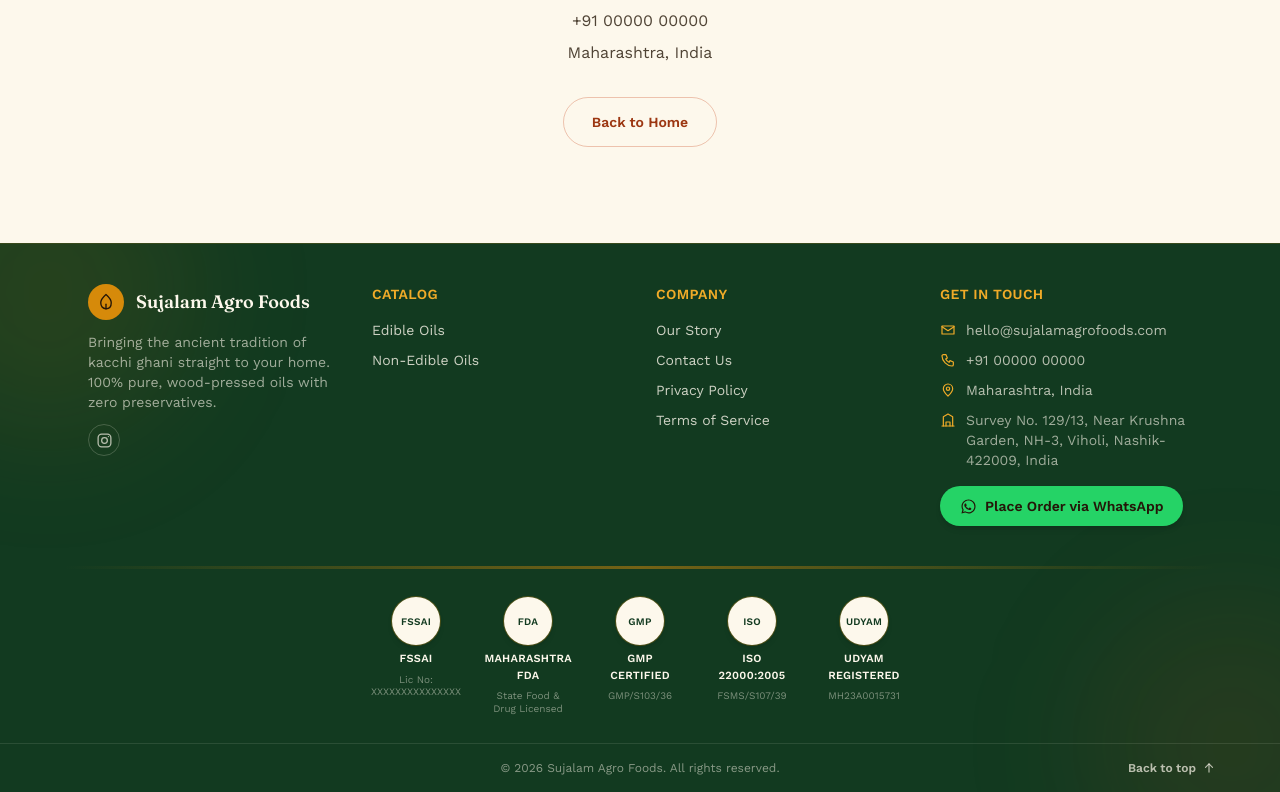
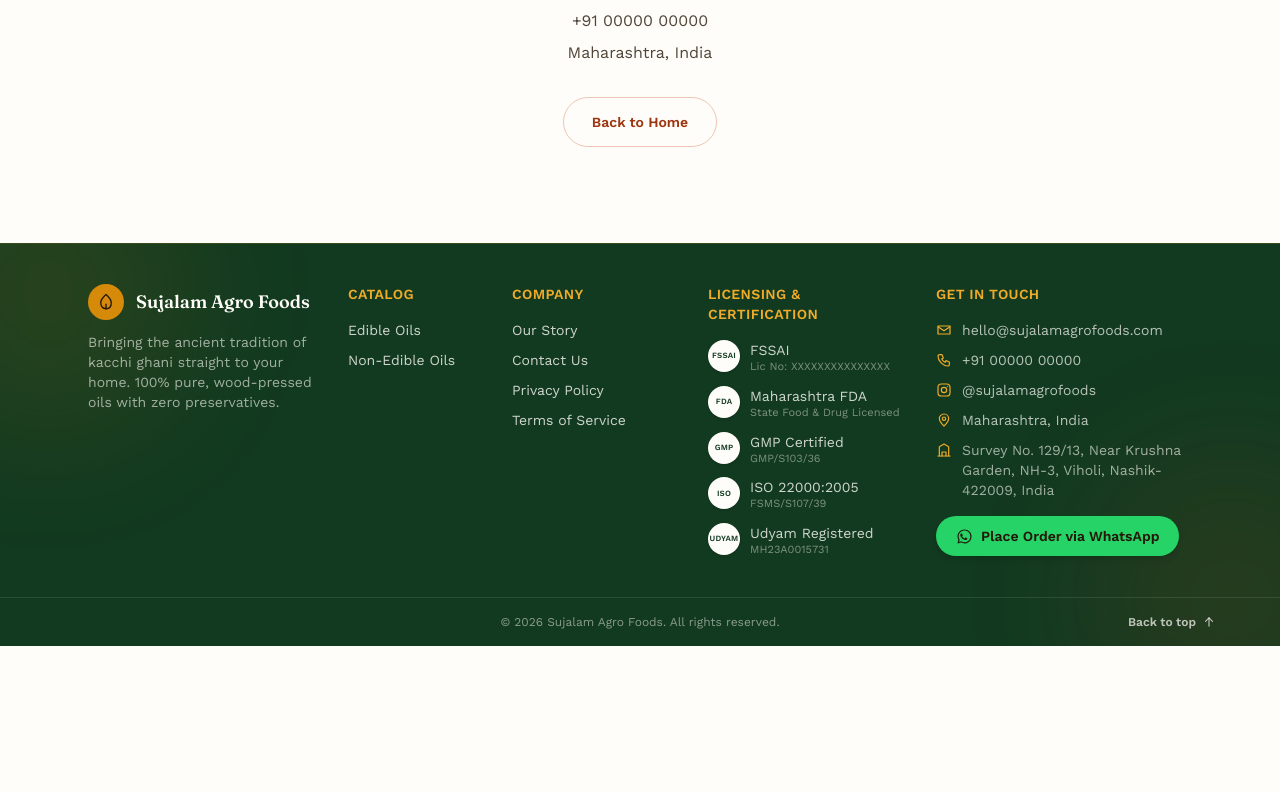
Before and after one commit to jayeshC01/sujalam-agro-foods-web, a Next.js app: page /contact in a window 1280 px wide. Shown: the part 340-1132 px from the top of the page. After the commit the page ends 986 px from the top, so only its background shows below. Built offline with nearby package versions, Linux system fonts and the light colour scheme.

Commit message:
Refactored footer and CSS

```diff
--- a/src/app/catalog/page.tsx
+++ b/src/app/catalog/page.tsx
@@ -20,7 +20,7 @@
     <>
       <SiteHeader />
       <main className="flex-1">
-        <section className="mx-auto max-w-3xl px-6 pb-10 pt-24 text-center">
+        <section className="mx-auto max-w-3xl px-6 pb-10 pt-12 text-center">
           <span className="text-xs font-semibold uppercase tracking-[0.25em] text-terracotta-dark">
             Catalog
           </span>
@@ -38,7 +38,7 @@
             className={`rounded-full px-4 py-2 text-sm font-semibold transition-colors ${
               !selected
                 ? "bg-terracotta text-cream"
-                : "bg-white/60 text-ink/70 hover:bg-white"
+                : "border border-mustard/15 bg-white text-ink/70 hover:border-terracotta/30"
             }`}
           >
             All Products
@@ -50,7 +50,7 @@
               className={`rounded-full px-4 py-2 text-sm font-semibold transition-colors ${
                 selected?.slug === item.slug
                   ? "bg-terracotta text-cream"
-                  : "bg-white/60 text-ink/70 hover:bg-white"
+                  : "border border-mustard/15 bg-white text-ink/70 hover:border-terracotta/30"
               }`}
             >
               {item.name}
--- a/src/app/globals.css
+++ b/src/app/globals.css
@@ -2,9 +2,11 @@
 
 :root {
   /* Sujalam Agro Foods brand palette — earthy, natural, harvest-inspired,
-     tuned for richer saturation so the site reads as vibrant, not muted. */
-  --color-cream: #fdf8ec;
-  --color-cream-dark: #f6e7c9;
+     tuned for richer saturation so the site reads as vibrant, not muted.
+     Base surfaces lean bright/near-white for a premium, airy feel rather
+     than a dim, shaded one. */
+  --color-cream: #fffdf9;
+  --color-cream-dark: #f7f2e6;
   --color-mustard: #d68a0a;
   --color-mustard-light: #f0ab28;
   --color-terracotta: #c8481b;
--- a/src/components/category-grid.tsx
+++ b/src/components/category-grid.tsx
@@ -22,7 +22,7 @@
           <Link
             key={category.slug}
             href={`/catalog?category=${category.slug}`}
-            className="group flex aspect-square flex-col items-center justify-center rounded-2xl border border-mustard/15 bg-white/60 p-6 text-center shadow-sm transition-all hover:-translate-y-1 hover:border-terracotta/30 hover:shadow-lg"
+            className="group flex aspect-square flex-col items-center justify-center rounded-2xl border border-mustard/15 bg-white p-6 text-center shadow-sm transition-all hover:-translate-y-1 hover:border-terracotta/30 hover:shadow-lg"
           >
             <span
               className={`flex h-14 w-14 items-center justify-center rounded-xl ${category.accent}`}
--- a/src/components/pack-size-grid.tsx
+++ b/src/components/pack-size-grid.tsx
@@ -24,7 +24,7 @@
                 {pack.size}
               </div>
             </div>
-            <div className="bg-white/80 px-4 py-3 text-center">
+            <div className="bg-white px-4 py-3 text-center">
               <div className="font-serif text-xl font-semibold text-terracotta-dark">
                 {formatPrice(pack.price)}
               </div>
--- a/src/components/product-card.tsx
+++ b/src/components/product-card.tsx
@@ -14,7 +14,7 @@
   return (
     <Link
       href={`/catalog/${product.slug}`}
-      className="group flex flex-col overflow-hidden rounded-2xl border border-mustard/15 bg-white/60 shadow-sm transition-all hover:-translate-y-1 hover:border-terracotta/30 hover:shadow-lg"
+      className="group flex flex-col overflow-hidden rounded-2xl border border-mustard/15 bg-white shadow-sm transition-all hover:-translate-y-1 hover:border-terracotta/30 hover:shadow-lg"
     >
       <ProductImage tone={tone} />
 
--- a/src/components/site-footer.tsx
+++ b/src/components/site-footer.tsx
@@ -27,8 +27,8 @@
         className="pointer-events-none absolute -bottom-24 -right-24 h-72 w-72 rounded-full bg-terracotta/10 blur-3xl"
       />
 
-      <div className="relative mx-auto grid max-w-6xl gap-8 px-6 py-10 sm:grid-cols-2 md:grid-cols-4">
-        <div>
+      <div className="relative mx-auto flex max-w-6xl flex-col gap-y-8 px-6 py-10 sm:grid sm:grid-cols-2 sm:gap-x-6 lg:flex lg:flex-row lg:flex-wrap lg:justify-between lg:gap-x-8">
+        <div className="lg:w-56">
           <div className="flex items-center gap-3">
             <span className="flex h-9 w-9 items-center justify-center rounded-full bg-mustard text-ink">
               <svg
@@ -53,31 +53,9 @@
             Bringing the ancient tradition of kacchi ghani straight to your
             home. 100% pure, wood-pressed oils with zero preservatives.
           </p>
-          <a
-            href={SOCIALS.instagram}
-            target="_blank"
-            rel="noopener noreferrer"
-            aria-label="Sujalam Agro Foods on Instagram"
-            className="mt-3 inline-flex h-8 w-8 items-center justify-center rounded-full border border-cream/20 text-cream/70 transition-colors hover:border-mustard-light hover:text-mustard-light"
-          >
-            <svg
-              width="17"
-              height="17"
-              viewBox="0 0 24 24"
-              fill="none"
-              stroke="currentColor"
-              strokeWidth="1.8"
-              strokeLinecap="round"
-              strokeLinejoin="round"
-            >
-              <rect x="3" y="3" width="18" height="18" rx="5" />
-              <circle cx="12" cy="12" r="4" />
-              <path d="M17.5 6.5h.01" />
-            </svg>
-          </a>
         </div>
 
-        <div>
+        <div className="lg:w-32">
           <h3 className="text-sm font-semibold uppercase tracking-wide text-mustard-light">
             Catalog
           </h3>
@@ -95,7 +73,7 @@
           </ul>
         </div>
 
-        <div>
+        <div className="lg:w-40">
           <h3 className="text-sm font-semibold uppercase tracking-wide text-mustard-light">
             Company
           </h3>
@@ -135,7 +113,30 @@
           </ul>
         </div>
 
-        <div>
+        <div className="lg:w-48">
+          <h3 className="text-sm font-semibold uppercase tracking-wide text-mustard-light">
+            Licensing &amp; Certification
+          </h3>
+          <ul className="mt-4 space-y-3 text-sm">
+            {CERTIFICATIONS.map((cert) => (
+              <li key={cert.name} className="flex items-start gap-2.5">
+                <span className="flex h-8 w-8 shrink-0 items-center justify-center rounded-full bg-cream shadow-sm">
+                  <span className="text-[8px] font-bold tracking-wide text-leaf-dark">
+                    {cert.wordmark}
+                  </span>
+                </span>
+                <span>
+                  <span className="block text-cream/80">{cert.name}</span>
+                  <span className="block text-[11px] leading-tight text-cream/45">
+                    {cert.detail}
+                  </span>
+                </span>
+              </li>
+            ))}
+          </ul>
+        </div>
+
+        <div className="lg:w-64">
           <h3 className="text-sm font-semibold uppercase tracking-wide text-mustard-light">
             Get in Touch
           </h3>
@@ -157,6 +158,21 @@
                 <path d="M5 4h4l2 5-2.5 1.5a11 11 0 0 0 5 5L15 13l5 2v4a2 2 0 0 1-2 2C10.5 21 3 13.5 3 6a2 2 0 0 1 2-2Z" />
               </svg>
               {CONTACT.phone}
+            </li>
+            <li className="flex items-center gap-2.5">
+              <svg {...contactIconProps} className="shrink-0 text-mustard-light">
+                <rect x="3" y="3" width="18" height="18" rx="5" />
+                <circle cx="12" cy="12" r="4" />
+                <path d="M17.5 6.5h.01" />
+              </svg>
+              <a
+                href={SOCIALS.instagram}
+                target="_blank"
+                rel="noopener noreferrer"
+                className="transition-colors hover:text-mustard-light"
+              >
+                {SOCIALS.instagramHandle}
+              </a>
             </li>
             <li className="flex items-center gap-2.5">
               <svg {...contactIconProps} className="shrink-0 text-mustard-light">
@@ -192,34 +208,6 @@
         </div>
       </div>
 
-      <div
-        aria-hidden
-        className="relative mx-auto h-[3px] max-w-6xl bg-gradient-to-r from-transparent via-mustard/50 to-transparent"
-      />
-
-      <div className="relative px-6 py-7">
-        <div className="mx-auto flex max-w-5xl flex-wrap items-start justify-center gap-x-8 gap-y-5">
-          {CERTIFICATIONS.map((cert) => (
-            <div
-              key={cert.name}
-              className="flex w-20 flex-col items-center gap-1.5 text-center"
-            >
-              <span className="flex h-12 w-12 items-center justify-center rounded-full bg-cream shadow-md ring-1 ring-mustard/30">
-                <span className="text-[10px] font-bold tracking-wide text-leaf-dark">
-                  {cert.wordmark}
-                </span>
-              </span>
-              <span className="text-[11px] font-semibold uppercase tracking-wide text-cream">
-                {cert.name}
-              </span>
-              <span className="text-[10px] leading-tight text-cream/45">
-                {cert.detail}
-              </span>
-            </div>
-          ))}
-        </div>
-      </div>
-
       <div className="relative border-t border-cream/10 px-6 py-4 text-center text-xs text-cream/50">
         <div className="relative mx-auto flex max-w-6xl flex-col items-center gap-3 sm:flex-row sm:justify-center">
           <span>
--- a/src/components/why-choose-us.tsx
+++ b/src/components/why-choose-us.tsx
@@ -25,7 +25,7 @@
 
 export function WhyChooseUs() {
   return (
-    <section id={SECTION_IDS.ourStory} className="bg-cream-dark/60">
+    <section id={SECTION_IDS.ourStory} className="bg-cream-dark">
       <div className="mx-auto max-w-6xl px-6 py-20">
         <div className="grid gap-12 md:grid-cols-2 md:items-center">
           <div>
--- a/src/lib/site-config.ts
+++ b/src/lib/site-config.ts
@@ -14,6 +14,7 @@
 export const SOCIALS = {
   // TODO: replace with the real Instagram handle before launch.
   instagram: "https://instagram.com/sujalamagrofoods",
+  instagramHandle: "@sujalamagrofoods",
 };
 
 export const CERTIFICATIONS = [
```
Also changed, not shown: src/app/catalog/[slug]/page.tsx (+5 -5 lines).
